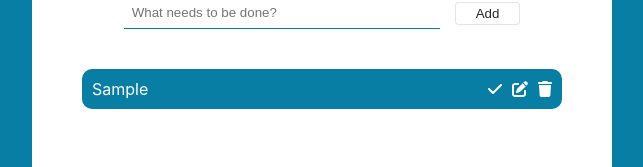
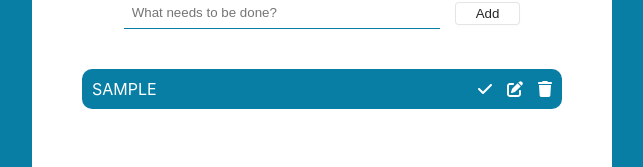
Before and after one commit to gitfrancisJ/TodoApp-react, a React (Create React App) app: page / in a window 1280 px wide. Both pictures are taken after typing "Sample" into the empty fields and a click on the button "Add". Shown: the part 177-344 px from the top of the page, without its empty margins (318-961 px from the left). Built offline with nearby package versions, Linux system fonts and the light colour scheme.

Commit message:
added a hover selector to check icon

```diff
--- a/src/index.css
+++ b/src/index.css
@@ -93,7 +93,7 @@ input:focus{
 .actions-container {
   display: flex;
   align-items: center;
-  gap: 10px;
+  gap: 15px;
 }
 
 .edit-icon:hover {
@@ -106,12 +106,18 @@ input:focus{
   cursor: pointer;
 }
 
+.check-icon:hover {
+  color: limegreen;
+  cursor: pointer;
+}
+
 .completed {
   text-decoration: line-through;
 }
 .todo-item-wrapper p {
   cursor: pointer;
   word-wrap: break-word;
+  text-transform: uppercase;
 }
 p {
   font-size: 16px;
@@ -126,3 +132,9 @@ p {
 .todos-container {
   min-height: 400px;
 }
+
+.bottom-label {
+  display: flex;
+  align-items: center;
+  justify-content: center;
+}
```
